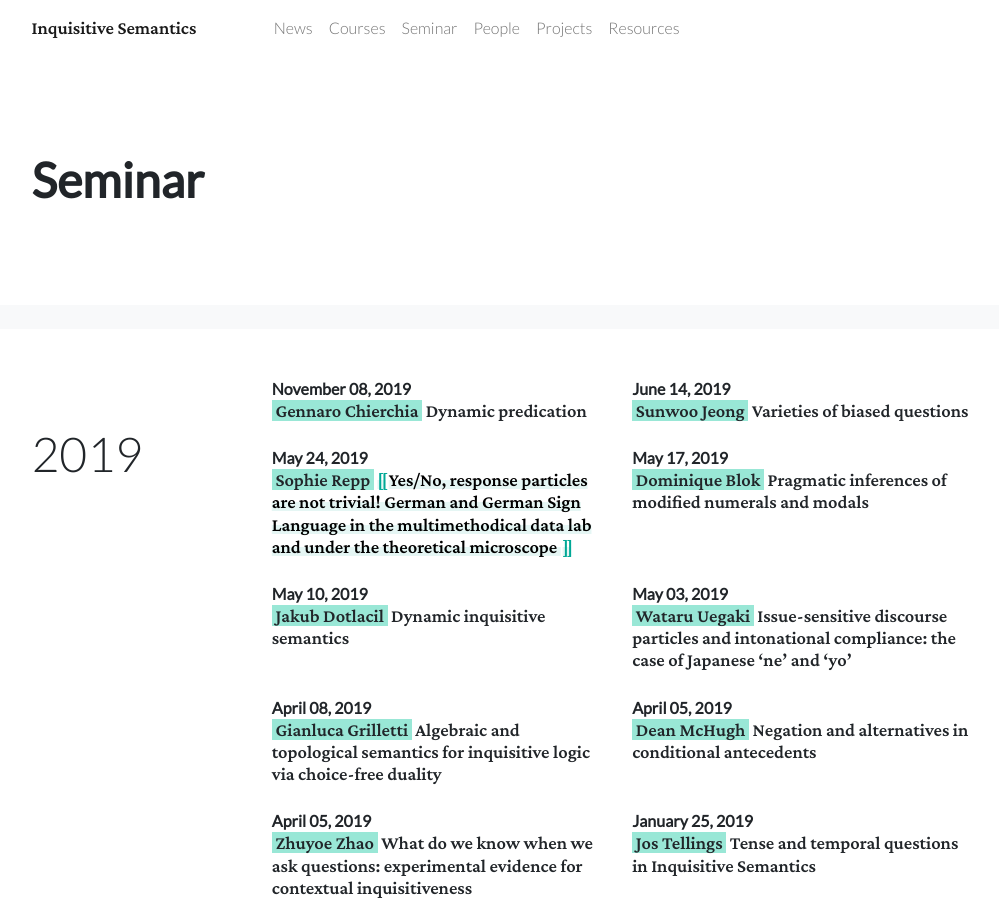
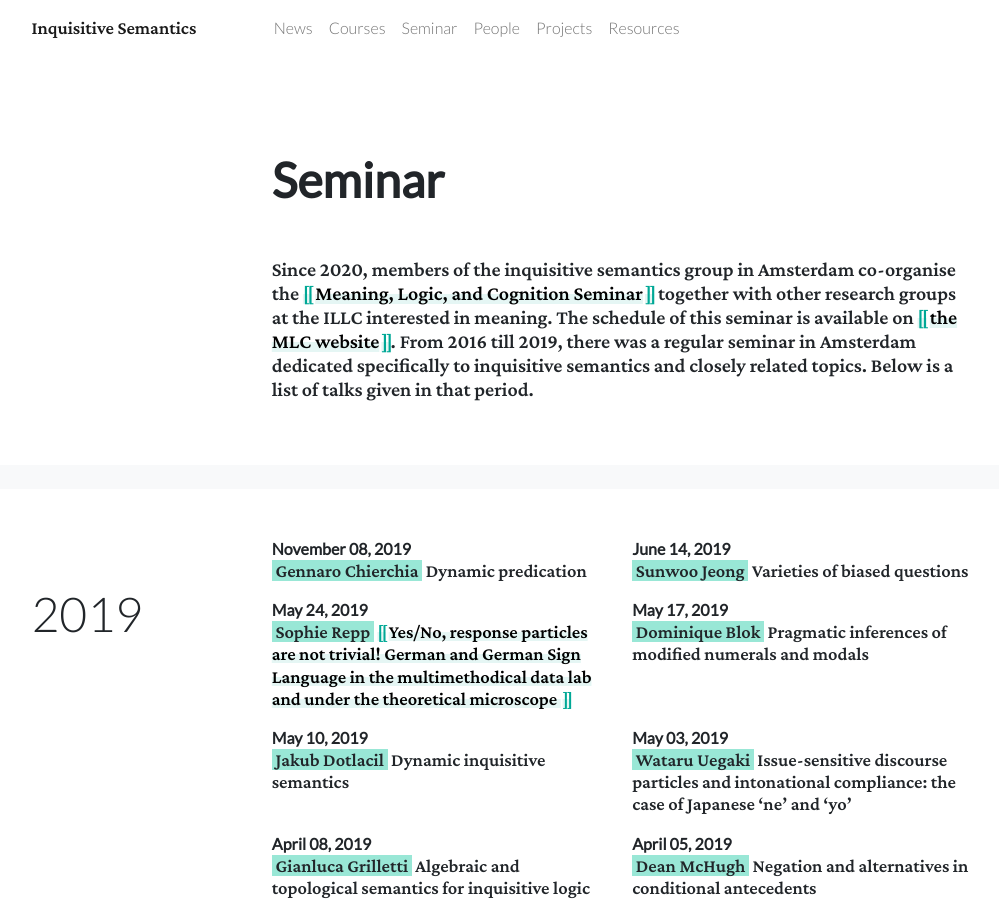
Before and after one commit to froelofs/inquisitive-semantics, a Jekyll site: the page built from seminar.html, in a window 1280 px wide and 900 px high. Shown: the whole window, without its empty margins (140-1139 px from the left). Built offline with Jekyll 4.4.1, drawn with Linux system fonts in a browser that asks for light colours.

Commit message:
update seminar

```diff
--- a/_layouts/page.html
+++ b/_layouts/page.html
@@ -7,7 +7,8 @@ layout: default
     <header class="row mt-5">
       {% if page.indent %}
       <div class="col-md-3">
-        To do : figure goes here
+        {% comment %}To do : figure goes here {% endcomment %}
+      </div>
       {% endif %}
       <div class="{% if page.indent %}col-md-9{% endif %}">
         <h1 class="title display-1 mb-5">
--- a/seminar.html
+++ b/seminar.html
@@ -1,12 +1,23 @@
 ---
 layout: page
+indent: true
 title: Seminar
+description: >
+  Since 2020, members of the inquisitive semantics group in Amsterdam
+  co-organise the [Meaning, Logic, and Cognition Seminar](http://projects.illc.uva.nl/LoLa/MLC-Seminar/)
+  together with other research groups at the ILLC interested in meaning.
+  The schedule of this seminar is available on [the MLC website](http://projects.illc.uva.nl/LoLa/MLC-Seminar/).
+
+  From 2016 till 2019, there was a regular seminar in Amsterdam
+  dedicated specifically to inquisitive semantics and closely related
+  topics. Below is a list of talks given in that period.
+
 ---
 
 {%- assign visitorsByYear = site.data.visitors2 | group_by_exp: "item", "item.start | date: '%Y'"  -%}
-
 {%- assign itemsByYear = site.data.seminars | group_by_exp: "item", "item.date | date: '%Y'"  -%}
 {% for yearItems in itemsByYear %}
+  {%- assign visitors = visitorsByYear | where: "name", yearItems.name | first -%}
 	<div class="news bg-white container-fluid mb-5 py-5">
 		<div class="container">
 
@@ -18,10 +29,10 @@ title: Seminar
 						</span>
 					</h3>
 				</div>
-				<div class="col-12 col-md-9">
+				<div class="col-12 col-md-9 {% if visitors %}border-bottom pb-2 mb-2{% endif %}">
 					<div class=" row row-cols-1 row-cols-sm-2">
 						{% for item in yearItems.items %}
-						<div class="col mb-4">
+						<div class="col mb-3">
 							<time datetime="{{ item.date | date: '%Y-%m-%d' }}" class="fw-bold">
 								{{ item.date | date: '%B %d, %Y' }}
 							</time>
@@ -46,10 +57,9 @@ title: Seminar
 				</div>
 			</div>
 
-			{%- assign visitors = visitorsByYear | where: "name", yearItems.name | first -%}
 			{%- if visitors -%}
 			<div class="row mb-3">
-				<div class="col-md-3">
+				<div class="col-md-3 pb-2">
 					<strong class="mark fw-bold">Visitors</strong>
 				</div>
 				<div class="col-12 col-md-9">
```
